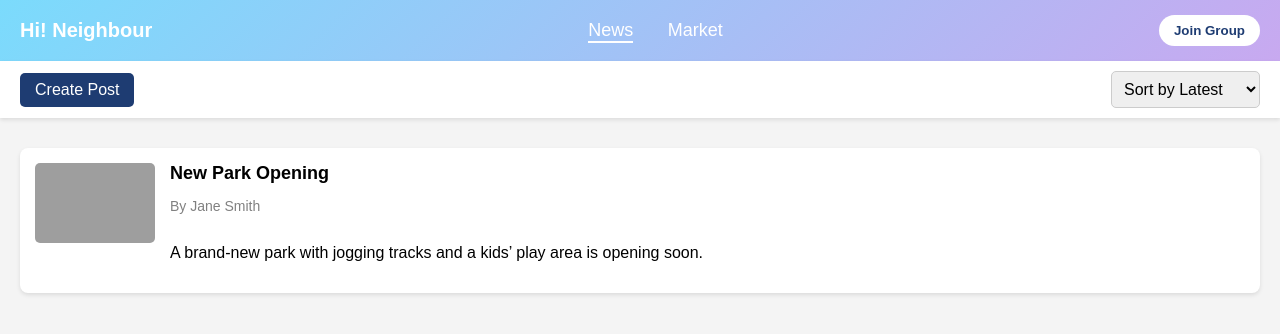
After one commit to theadruss/Neighbouhood-Bulletin-Board---Hi-Neighbour, a Django app: page /localnews/ in a window 1280 px wide. The commit adds this page. Shown: the top 334 px of the page. Run offline with Django 5.2, Linux system fonts and the light colour scheme; grey boxes are pictures that could not be loaded.

Commit message:
Added popup for joining group, create post feature, and sort dropdown

```diff
--- /dev/null
+++ b/NeighbourApp/templates/local.html
@@ -0,0 +1,320 @@
+{% load static %}
+
+<!DOCTYPE html>
+<html lang="en">
+<head>
+    <meta charset="UTF-8">
+    <meta name="viewport" content="width=device-width, initial-scale=1.0">
+    <title>Neighborhood Bulletin Board</title>
+    <style>
+        body {
+            font-family: Arial, sans-serif;
+            margin: 0;
+            padding: 0;
+            background-color: #f4f4f4;
+        }
+        .navbar-container {
+            display: flex;
+            justify-content: space-between;
+            align-items: center;
+            background: linear-gradient(135deg, #7bdbfc, #c8a9f0);
+            color: white;
+            padding: 15px 20px;
+        }
+        .navbar-title {
+            font-size: 20px;
+            font-weight: bold;
+        }
+        .navbar-links a {
+            color: white;
+            text-decoration: none;
+            margin: 0 15px;
+            font-size: 18px;
+            position: relative;
+            cursor: pointer;
+        }
+        .navbar-links a.active::after {
+            content: "";
+            position: absolute;
+            left: 0;
+            bottom: -3px;
+            width: 100%;
+            height: 2px;
+            background: white;
+        }
+        .join-group-btn {
+            background-color: #ffffff;
+            color: #1e3c72;
+            padding: 8px 15px;
+            border: none;
+            border-radius: 20px;
+            font-weight: bold;
+            cursor: pointer;
+        }
+        .content-container {
+            padding: 20px;
+            display: flex;
+            flex-direction: column;
+            gap: 15px;
+        }
+        .item {
+            display: flex;
+            background: white;
+            padding: 15px;
+            border-radius: 8px;
+            box-shadow: 0px 2px 4px rgba(0, 0, 0, 0.1);
+        }
+        .item-image {
+            width: 120px;
+            height: 80px;
+            object-fit: cover;
+            border-radius: 5px;
+            margin-right: 15px;
+        }
+        .item-content {
+            display: flex;
+            flex-direction: column;
+        }
+        .item-title {
+            font-size: 18px;
+            margin: 0;
+        }
+        .item-meta {
+            font-size: 14px;
+            color: gray;
+        }
+        .item-description {
+            font-size: 16px;
+        }
+        .market-meta {
+            font-size: 14px;
+            color: darkblue;
+        }
+
+        /* Popup Modal */
+    .popup-container {
+        display: none;
+        position: fixed;
+        top: 0;
+        left: 0;
+        width: 100%;
+        height: 100%;
+        background: rgba(0, 0, 0, 0.5);
+        justify-content: center;
+        align-items: center;
+    }
+    .popup-box {
+        background: white;
+        padding: 20px;
+        border-radius: 8px;
+        box-shadow: 0px 2px 4px rgba(0, 0, 0, 0.2);
+        text-align: center;
+        width: 300px;
+    }
+    .popup-box input {
+        width: 90%;
+        padding: 8px;
+        margin: 10px 0;
+        border: 1px solid #ccc;
+        border-radius: 5px;
+    }
+    .popup-box button {
+        background: linear-gradient(135deg, #7bdbfc, #c8a9f0);
+        color: white;
+        padding: 8px 15px;
+        border: none;
+        border-radius: 5px;
+        cursor: pointer;
+    }
+    .popup-box .close-btn {
+        background: #ccc;
+        color: black;
+        margin-top: 10px;
+    }
+
+    .post-actions {
+        display: flex;
+        justify-content: space-between;
+        align-items: center;
+        background-color: white;
+        padding: 10px 20px;
+        box-shadow: 0px 2px 4px rgba(0, 0, 0, 0.1);
+        margin-bottom: 10px;
+    }
+
+    .create-post-btn {
+        background-color: #1e3c72;
+        color: white;
+        padding: 8px 15px;
+        border: none;
+        border-radius: 5px;
+        font-size: 16px;
+        cursor: pointer;
+    }
+
+    .create-post-btn:hover {
+        background-color: #2a5298;
+    }
+
+    #sort-dropdown {
+        padding: 8px;
+        font-size: 16px;
+        border-radius: 5px;
+        border: 1px solid #ccc;
+    }
+
+    </style>
+</head>
+<body>
+    <header class="navbar-container">
+        <div class="navbar-title">Hi! Neighbour</div>
+        <nav class="navbar-links">
+            <a href="#" class="active" id="news-tab" onclick="switchTab('news')">News</a>
+            <a href="#" id="market-tab" onclick="switchTab('market')">Market</a>
+        </nav>
+        <button class="join-group-btn" onclick="openPopup()">Join Group</button>
+    </header>
+
+    <!-- Post Actions Container (Directly Below Navbar) -->
+<div class="post-actions">
+    <button class="create-post-btn" onclick="openPostPopup()">Create Post</button>
+    <select id="sort-dropdown">
+        <option value="latest">Sort by Latest</option>
+        <option value="oldest">Sort by Oldest</option>
+        <option value="popular">Sort by Popular</option>
+    </select>
+</div>
+
+<!-- Create Post Popup -->
+<div class="popup-container" id="post-popup">
+    <div class="popup-box">
+        <h3>Create Post</h3>
+        <input type="text" id="post-title" placeholder="Title" required>
+        <textarea id="post-description" placeholder="Write your post here..."></textarea>
+        <button onclick="submitPost()">Submit</button>
+        <button onclick="closePostPopup()">Close</button>
+    </div>
+</div>
+
+
+    <main class="content-container" id="content">
+
+        <div class="item">
+            <img src="{% static 'images/news2.jpg' %}" alt="News Image" class="item-image">
+            <div class="item-content">
+                <h2 class="item-title">New Park Opening</h2>
+                <p class="item-meta">By Jane Smith</p>
+                <p class="item-description">A brand-new park with jogging tracks and a kids’ play area is opening soon.</p>
+            </div>
+        </div>
+    </main>
+
+    <!-- Popup Modal for Group Code -->
+<div class="popup-container" id="join-popup">
+    <div class="popup-box">
+        <h2>Enter Group Code</h2>
+        <input type="text" id="group-code" placeholder="Enter unique code">
+        <a href="{% url 'group' %}">
+            <button onclick="submitGroupCode()">Join</button>
+        </a>
+        <button class="close-btn" onclick="closePopup()">Cancel</button>
+    </div>
+</div>
+
+    <script>
+        function switchTab(tab) {
+            // Remove active class from all tabs
+            document.getElementById("news-tab").classList.remove("active");
+            document.getElementById("market-tab").classList.remove("active");
+
+            // Add active class to selected tab
+            document.getElementById(tab + "-tab").classList.add("active");
+
+            // Get content container
+            const content = document.getElementById("content");
+            content.innerHTML = "";
+
+            if (tab === "news") {
+                content.innerHTML = `
+                    <div class="item">
+                        <img src="{% static 'images/news1.jpg' %}" alt="News Image" class="item-image">
+                        <div class="item-content">
+                            <h2 class="item-title">Community Event Coming Soon</h2>
+                            <p class="item-meta">By John Doe</p>
+                            <p class="item-description">Join us for the upcoming neighborhood clean-up drive this weekend.</p>
+                        </div>
+                    </div>
+                    <div class="item">
+                        <img src="{% static 'images/news2.jpg' %}" alt="News Image" class="item-image">
+                        <div class="item-content">
+                            <h2 class="item-title">New Park Opening</h2>
+                            <p class="item-meta">By Jane Smith</p>
+                            <p class="item-description">A brand-new park with jogging tracks and a kids’ play area is opening soon.</p>
+                        </div>
+                    </div>
+                `;
+            } else if (tab === "market") {
+                content.innerHTML = `
+                    <div class="item">
+                        <img src="{% static 'images/market1.jpg' %}" alt="Product Image" class="item-image">
+                        <div class="item-content">
+                            <h2 class="item-title">Bicycle for Sale</h2>
+                            <p class="market-meta">Seller: Alex Johnson | Contact: 9876543210</p>
+                            <p class="item-description">Well-maintained bicycle available at a discounted price.</p>
+                            <p class="market-meta">Price: ₹3,500</p>
+                        </div>
+                    </div>
+                    <div class="item">
+                        <img src="{% static 'images/market2.jpg' %}" alt="Product Image" class="item-image">
+                        <div class="item-content">
+                            <h2 class="item-title">Used Books Collection</h2>
+                            <p class="market-meta">Seller: Priya Sharma | Contact: 8765432109</p>
+                            <p class="item-description">A set of used academic books in good condition.</p>
+                            <p class="market-meta">Price: ₹1,000</p>
+                        </div>
+                    </div>
+                `;
+            }
+        }
+
+        function openPopup() {
+            document.getElementById("join-popup").style.display = "flex";
+        }
+
+        function closePopup() {
+            document.getElementById("join-popup").style.display = "none";
+        }
+
+        function submitGroupCode() {
+            let code = document.getElementById("group-code").value;
+            if (code.trim() === "") {
+                alert("Please enter a valid group code!");
+            } else {
+                alert("Joining group with code: " + code);
+                window.location.href = "{% url 'group' %}";  // Redirect to group page
+            }
+        }
+
+        function openPostPopup() {
+            document.getElementById("post-popup").style.display = "flex";
+        }
+
+        function closePostPopup() {
+            document.getElementById("post-popup").style.display = "none";
+        }
+
+        function submitPost() {
+            let title = document.getElementById("post-title").value.trim();
+            let description = document.getElementById("post-description").value.trim();
+
+            if (title === "" || description === "") {
+                alert("Please enter both a title and a description!");
+            } else {
+                alert("Post submitted successfully!");
+                closePostPopup();
+            }
+        }
+
+    </script>
+</body>
+</html>
--- a/NeighbourApp/urls.py
+++ b/NeighbourApp/urls.py
@@ -4,4 +4,6 @@ from . import views
 urlpatterns = [
     path('', views.index, name='index'),
     path('signup/', views.signup, name='signup'),
+    path('localnews/', views.local, name='local'),
+    path('group/', views.group, name='group'),
 ]
--- a/NeighbourApp/views.py
+++ b/NeighbourApp/views.py
@@ -6,3 +6,9 @@ def index(request):
 
 def signup(request):
     return render(request, 'signup.html')
+
+def local(request):
+    return render(request, 'local.html')
+
+def group(request):
+    return render (request, 'group.html')
```
Also changed, not shown: NeighbourApp/static/styles.css (+3 -10 lines), NeighbourApp/templates/group.html (added, +113 -0 lines), NeighbourApp/templates/signup.html (+7 -6 lines), NeighbourApp/migrations/0001_initial.py (added), NeighbourApp/static/script.js (added).
